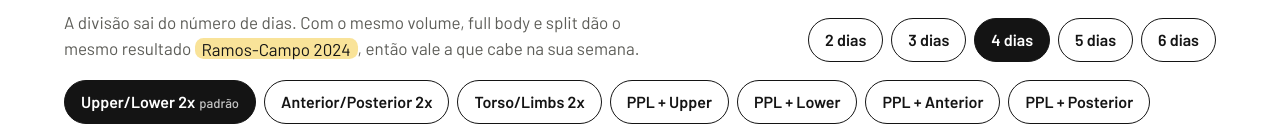
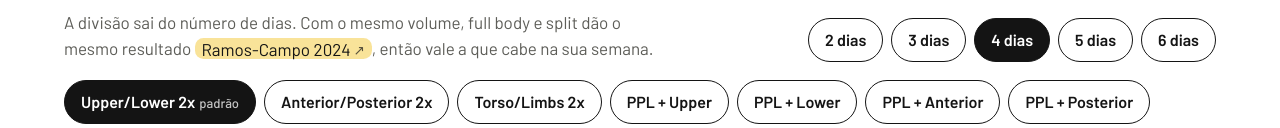
Before and after one commit to rafaelbgimenez/rafaelbgimenez.github.io, a plain HTML site: page treino/index.html in a window 1280 px wide. Shown: the part 169-297 px from the top of the page. Drawn offline with nearby package versions, Linux system fonts and the light colour scheme; a web font is replaced by a local one.

Commit message:
Atualiza o gerador de treino

```diff
--- a/treino/index.html
+++ b/treino/index.html
@@ -260,7 +260,9 @@ details.how ul{margin:4px 0 0;padding-left:20px;display:grid;gap:6px;font-size:1
 .opt:hover{border-color:var(--ink)}
 .opt[aria-pressed=true]{border-color:var(--ink);background:var(--pan);box-shadow:inset 4px 0 0 var(--ink)}
 .opt[disabled]{opacity:.55;cursor:default;border-style:dashed}
-mark.cit{background:color-mix(in srgb,var(--yel) 40%,transparent);color:var(--ink);padding:.04em .4em;border-radius:.5em;-webkit-box-decoration-break:clone;box-decoration-break:clone;white-space:nowrap}
+.cit{text-decoration:none;background:color-mix(in srgb,var(--yel) 40%,transparent);color:var(--ink);padding:.04em .4em;border-radius:.5em;-webkit-box-decoration-break:clone;box-decoration-break:clone;white-space:nowrap}
+a.cit:hover{background:color-mix(in srgb,var(--yel) 65%,transparent);text-decoration:underline}
+a.cit::after{content:"↗";font-size:.8em;margin-left:.2em;opacity:.7}
 .fx{font-size:14px;line-height:1.5;padding:9px 12px;border-radius:10px;background:var(--pan);border-left:3px solid var(--blue)}
 .fx:empty{display:none}
 .alerta{margin-top:8px;padding:10px 14px;border-radius:10px;background:var(--pan);border-left:4px solid var(--red);font-size:15px}
@@ -1119,10 +1121,11 @@ if (typeof module !== 'undefined') module.exports = FICHA;
     return null;
   }
 
+  const REFS = {"Schoenfeld 2016": "https://doi.org/10.1007/s40279-016-0543-8", "Schoenfeld 2017": "https://doi.org/10.1080/02640414.2016.1210197", "Pelland 2026": "https://doi.org/10.1007/s40279-025-02344-w", "Ramos-Campo 2024": "https://doi.org/10.1519/JSC.0000000000004774", "Remmert 2025": "https://doi.org/10.51224/SRXIV.537", "Robinson 2024": "https://doi.org/10.1007/s40279-024-02069-2", "Morton 2016": "https://doi.org/10.1152/japplphysiol.00154.2016", "Singer 2024": "https://doi.org/10.3389/fspor.2024.1429789", "Plotkin 2022": "https://doi.org/10.7717/peerj.14142", "Kassiano 2022": "https://doi.org/10.1519/JSC.0000000000004258", "Maeo 2021": "https://doi.org/10.1249/MSS.0000000000002523", "Maeo 2022": "https://doi.org/10.1080/17461391.2022.2100279", "Kassiano 2025": "https://doi.org/10.1055/a-2517-0509", "Kinoshita 2026": "https://doi.org/10.1249/MSS.0000000000003957", "Kinoshita 2023": "https://doi.org/10.3389/fphys.2023.1272106", "Plotkin 2023": "https://doi.org/10.3389/fphys.2023.1279170", "Larsen 2025": "https://doi.org/10.3389/fphys.2025.1611468", "Andersen 2014": "https://pubmed.ncbi.nlm.nih.gov/24662157/", "Rodríguez-Ridao 2020": "https://doi.org/10.3390/ijerph17197339", "Bloomquist 2013": "https://doi.org/10.1007/s00421-013-2642-7", "Kubo 2019": "https://doi.org/10.1007/s00421-019-04181-y", "Wolf 2025": "https://doi.org/10.7717/peerj.18904", "Gschneidner 2025": "https://doi.org/10.51224/SRXIV.485"};
   const CIT = /(?<!\p{L})(\p{Lu}[\p{Ll}'’]+(?:-\p{Lu}\p{Ll}+)?(?: et al\.)? (?:19|20)\d{2}(?:, preprint)?)/gu;
   function grifa(root) {
     const t1 = new RegExp(CIT.source, 'u'), nos = [];
-    const w = document.createTreeWalker(root, NodeFilter.SHOW_TEXT, { acceptNode: n => !n.parentElement || n.parentElement.closest('mark.cit,script,style,svg,button,textarea,.modal') || !t1.test(n.data) ? NodeFilter.FILTER_REJECT : NodeFilter.FILTER_ACCEPT });
+    const w = document.createTreeWalker(root, NodeFilter.SHOW_TEXT, { acceptNode: n => !n.parentElement || n.parentElement.closest('.cit,script,style,svg,button,textarea,.modal') || !t1.test(n.data) ? NodeFilter.FILTER_REJECT : NodeFilter.FILTER_ACCEPT });
     while (w.nextNode()) nos.push(w.currentNode);
     for (const n of nos) {
       const fr = document.createDocumentFragment();
@@ -1131,9 +1134,11 @@ if (typeof module !== 'undefined') module.exports = FICHA;
         const par = n.data[at - 1] === '(' && n.data[at + m.length] === ')';
         const ini = par ? at - 1 : at;
         if (ini > i) fr.append(n.data.slice(i, ini));
-        const k = document.createElement('mark');
+        const url = REFS[m.replace(/, preprint$/, '')];
+        const k = document.createElement(url ? 'a' : 'mark');
         k.className = 'cit';
         k.textContent = m;
+        if (url) { k.href = url; k.target = '_blank'; k.rel = 'noopener'; k.title = 'Abrir o estudo'; }
         fr.append(k);
         i = at + m.length + (par ? 1 : 0);
         return m;
```
